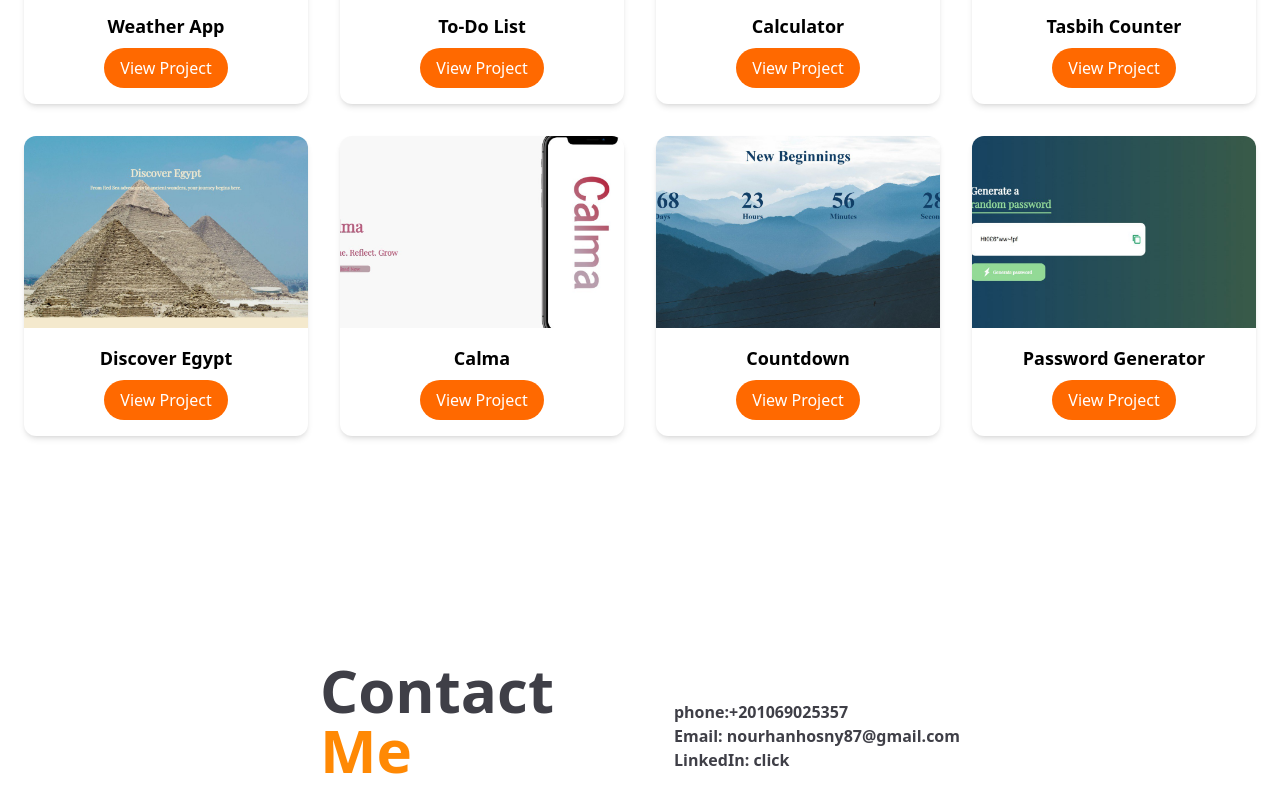
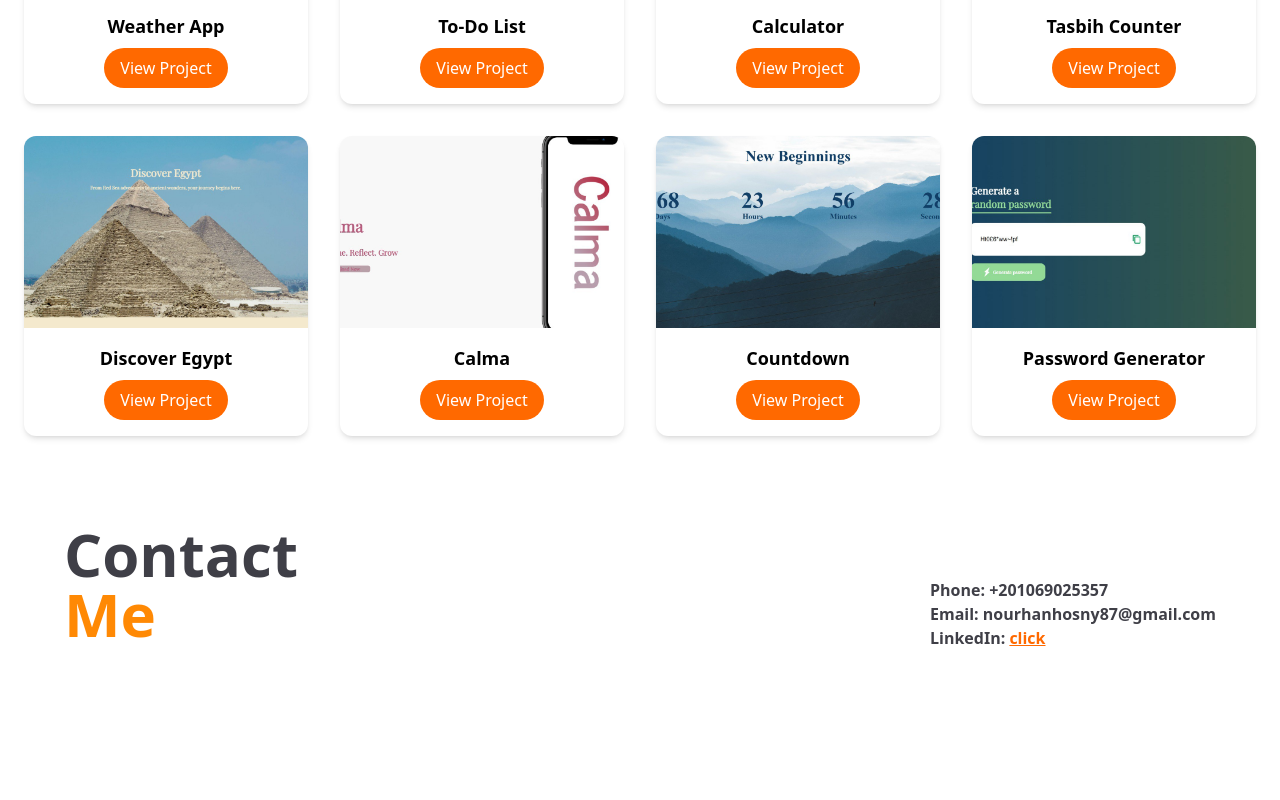
Before and after one commit to NourhanHosnyy/portfolio, a React (Vite) app: page / in a window 1280 px wide. Shown: the part 1836-2636 px from the top of the page. After the commit the page ends 2564 px from the top, so only its background shows below. Built offline with nearby package versions, Linux system fonts and the light colour scheme.

Commit message:
Update Contact.jsx

```diff
--- a/components/Contact.jsx
+++ b/components/Contact.jsx
@@ -1,19 +1,26 @@
-import React from 'react'
+import React from 'react';
 
 const Contact = () => {
   return (
-   <div className='flex justify-between mt-50 ml-30 mr-30'>
-    <div>
-        <h2 className='ml-50 text-6xl text-zinc-700 font-bold'>Contact</h2>
-        <h2 className='ml-50 text-6xl mb-5 text-orange-400 font-bold'>Me</h2>
+    <div id="Contact" className="flex flex-col md:flex-row justify-between items-center gap-10 px-6 md:px-16 py-16">
+      <div className="text-center md:text-left">
+        <h2 className="text-5xl md:text-6xl text-zinc-700 font-bold">Contact</h2>
+        <h2 className="text-5xl md:text-6xl mb-5 text-orange-400 font-bold">Me</h2>
+      </div>
+
+      <div className="text-center md:text-left mt-4 md:mt-10">
+        <p className="text-md text-zinc-700 hover:text-zinc-400 cursor-pointer font-bold">
+          Phone: +201069025357
+        </p>
+        <p className="text-md text-zinc-700 hover:text-zinc-400 cursor-pointer font-bold">
+          Email: nourhanhosny87@gmail.com
+        </p>
+        <p className="text-md text-zinc-700 hover:text-zinc-400 cursor-pointer font-bold">
+          LinkedIn: <a href="https://www.linkedin.com/in/nourhan-hosny-48628929b" target="_blank" rel="noopener noreferrer" className="text-orange-500 underline">click</a>
+        </p>
+      </div>
     </div>
-    <div className='mr-50 mt-10'>
-       <p className='text-md text-zinc-700 hover:text-zinc-400 hover:cursor-pointer font-bold'>phone:+201069025357</p>
-       <p className='text-md text-zinc-700 hover:text-zinc-400 hover:cursor-pointer font-bold'>Email: nourhanhosny87@gmail.com</p>
-       <p className='text-md text-zinc-700 hover:text-zinc-400 hover:cursor-pointer font-bold'>LinkedIn: <a href="www.linkedin.com/in/nourhan-hosny-48628929b">click</a></p>
-    </div>
-   </div>
-  )
-}
+  );
+};
 
-export default Contact
+export default Contact;
```
